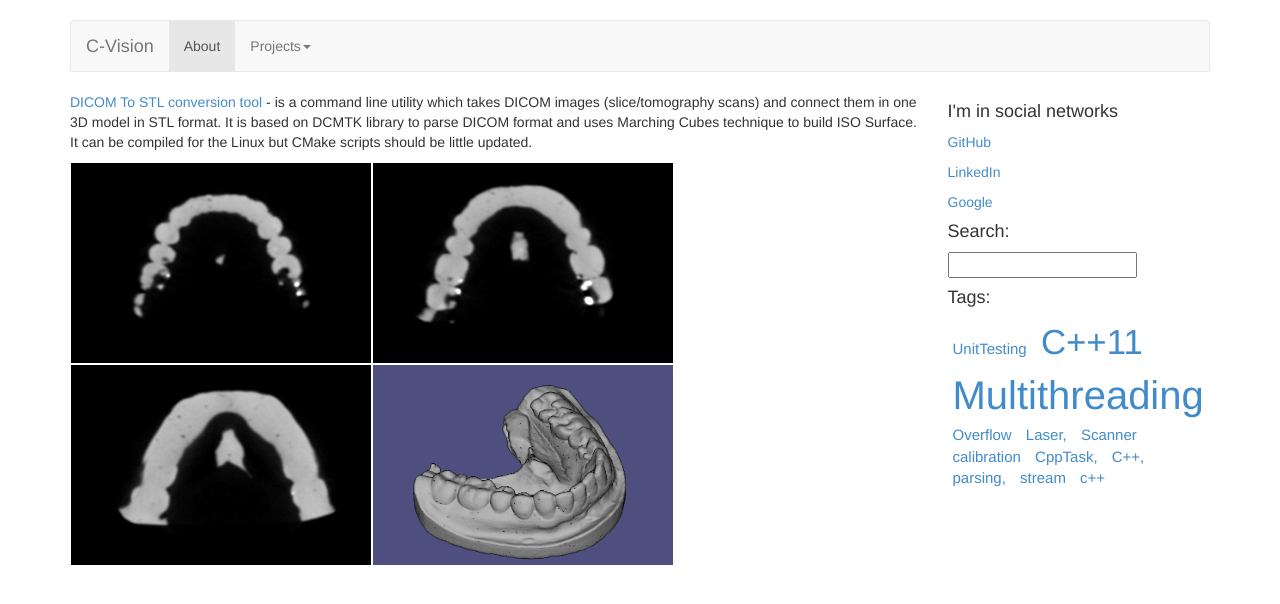
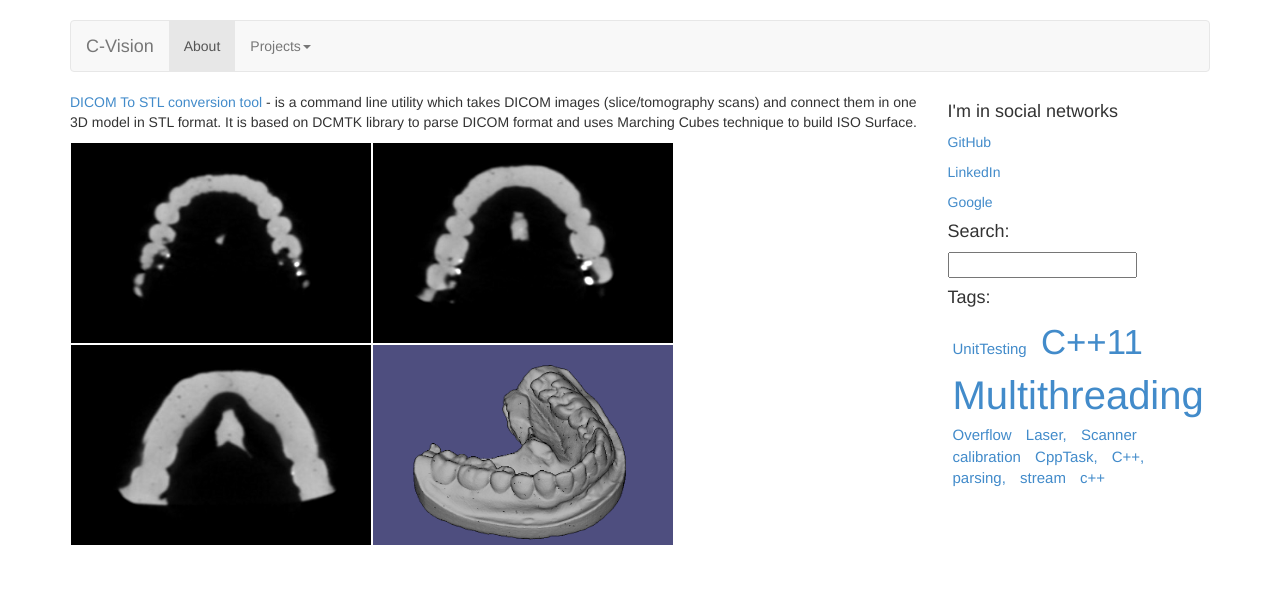
Before and after one commit to Kolkir/kolkir.github.io, a Jekyll site: the page built from dicom.md, in a window 1280 px wide. Shown: the top 604 px of the page. Built offline with Jekyll 4.4.1, drawn with Linux system fonts in a browser that asks for light colours; nearby versions of some CDN libraries.

Commit message:
Update dicom.md

```diff
--- a/dicom.md
+++ b/dicom.md
@@ -3,7 +3,6 @@ title: DICOM to STL
 layout: default
 ---
 [DICOM To STL conversion tool](https://github.com/Kolkir/dicomtostl)  - is a command line utility which takes DICOM images (slice/tomography scans) and connect them in one 3D model in STL format. It is based on DCMTK library to parse DICOM format and uses Marching Cubes technique to build ISO Surface.
-It can be compiled for the Linux but CMake scripts should be little updated.
 
 |<img src="{{site.url}}/images/dicom/scan1.png" width="300" height="200"/>|<img src="{{site.url}}/images/dicom/scan2.png" width="300" height="200"/>|
 --|--
```
